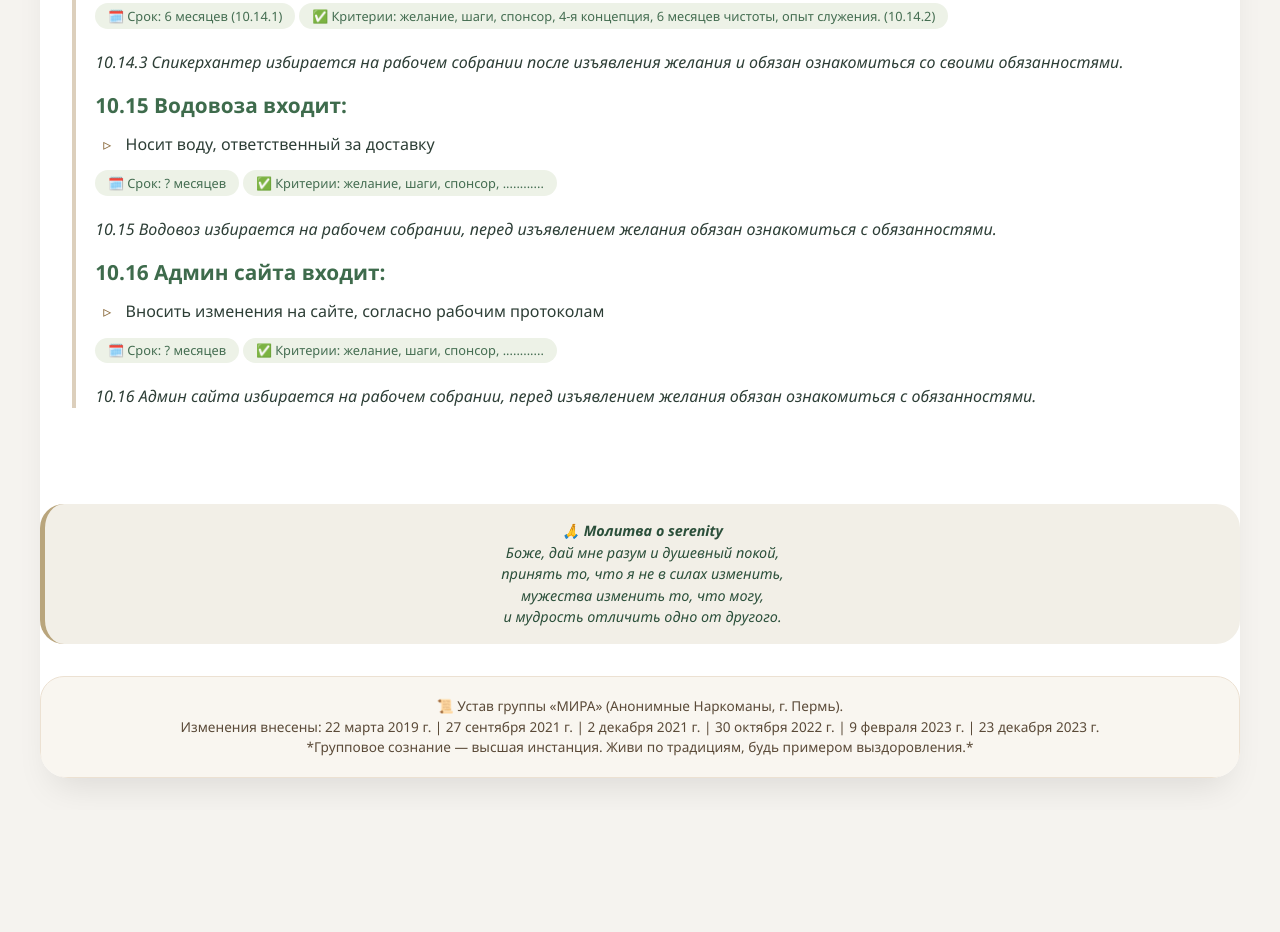
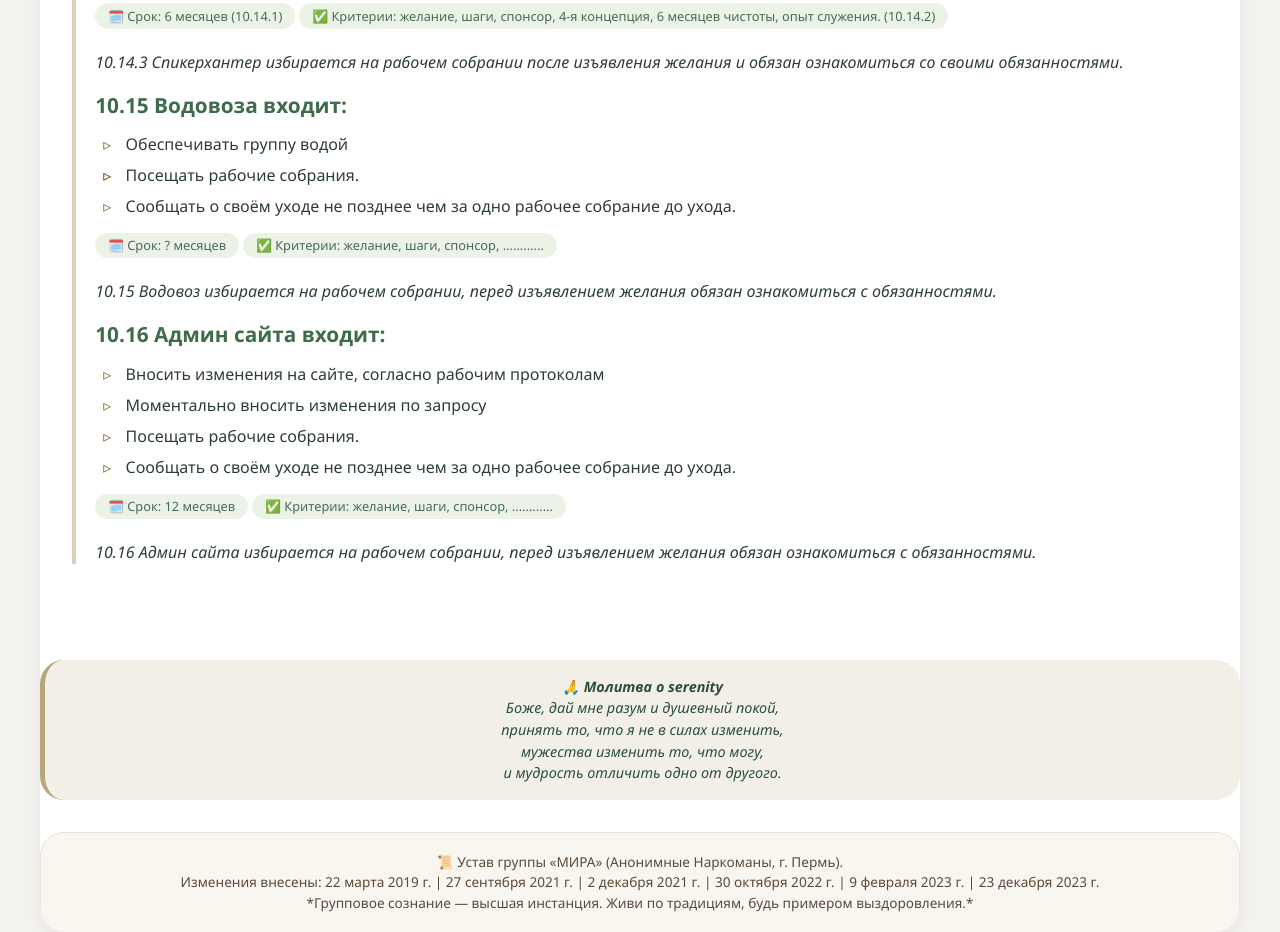
Before and after one commit to Prudexxx/UstavMiraAN, a plain HTML site: page index.html in a window 1280 px wide. Shown: the part 8900-9832 px from the top of the page. Before the commit the page ends 9710 px from the top, so only its background shows below. Drawn offline with Linux system fonts and the light colour scheme.

Commit message:
Update index.html

```diff
--- a/index.html
+++ b/index.html
@@ -653,13 +653,14 @@
         <p><em>10.14.3 Спикерхантер избирается на рабочем собрании после изъявления желания и обязан ознакомиться со своими обязанностями.</em></p>
     </div>
 
-
-    <!-- 10.2 ПГО -->
+     <!-- 10.15 Водоаоз -->
     <div id="art10_15">
         <h3>10.15 Водовоза входит:</h3>
         <ul class="duty-list">
-            <li> Носит воду, ответственный за доставку
-            </li>
+            <li> Обеспечивать группу водой</li>
+            <li>  </li>
+                <li>Посещать рабочие собрания.</li>
+          <li>Сообщать о своём уходе не позднее чем за одно рабочее собрание до ухода.</li>
 
         </ul>
         <div class="badge-term">🗓️ Срок: ? месяцев</div>
@@ -667,15 +668,19 @@
         <p><em>10.15 Водовоз избирается на рабочем собрании, перед изъявлением желания обязан ознакомиться с обязанностями.</em></p>
     </div>
 
-      <!-- 10.2 ПГО -->
+
+     <!-- 10.16  Админ сайта-->
     <div id="art10_16">
         <h3>10.16 Админ сайта входит:</h3>
         <ul class="duty-list">
-            <li> Вносить изменения на сайте, согласно рабочим протоколам
-            </li>
+            <li> Вносить изменения на сайте, согласно рабочим протоколам</li>
+             <li> Моментально вносить изменения по запросу</li>
+                 <li>Посещать рабочие собрания.</li>
+          <li>Сообщать о своём уходе не позднее чем за одно рабочее собрание до ухода.</li>
+
 
         </ul>
-        <div class="badge-term">🗓️ Срок: ? месяцев</div>
+        <div class="badge-term">🗓️ Срок: 12 месяцев</div>
         <div class="badge-term">✅ Критерии: желание, шаги, спонсор, ............</div>
         <p><em>10.16  Админ сайта избирается на рабочем собрании, перед изъявлением желания обязан ознакомиться с обязанностями.</em></p>
     </div>
```
